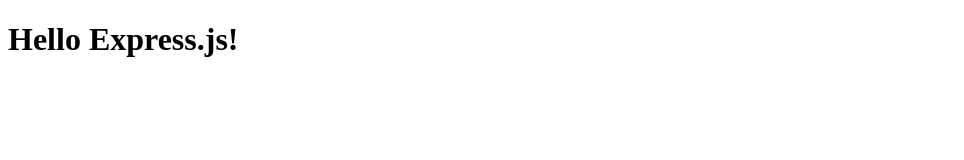
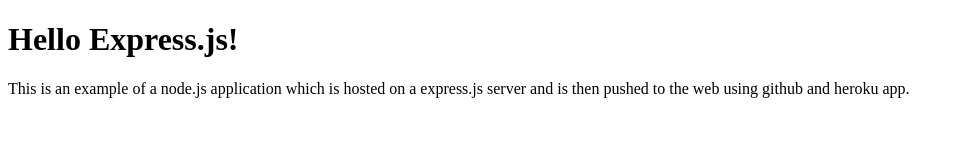
Before and after one commit to f3rr13r/web-server, a website: page public/index.html in a window 1280 px wide. Shown: the whole page, without its empty margins (0-964 px from the left). Drawn offline with Linux system fonts and the light colour scheme.

Commit message:
Added paragraph to public index.html file

```diff
--- a/public/index.html
+++ b/public/index.html
@@ -7,5 +7,7 @@
 
 	<body>
 		<h1>Hello Express.js!</h1>
+
+		<p>This is an example of a node.js application which is hosted on a express.js server and is then pushed to the web using github and heroku app.</p>
 	</body>
 </html>
```
